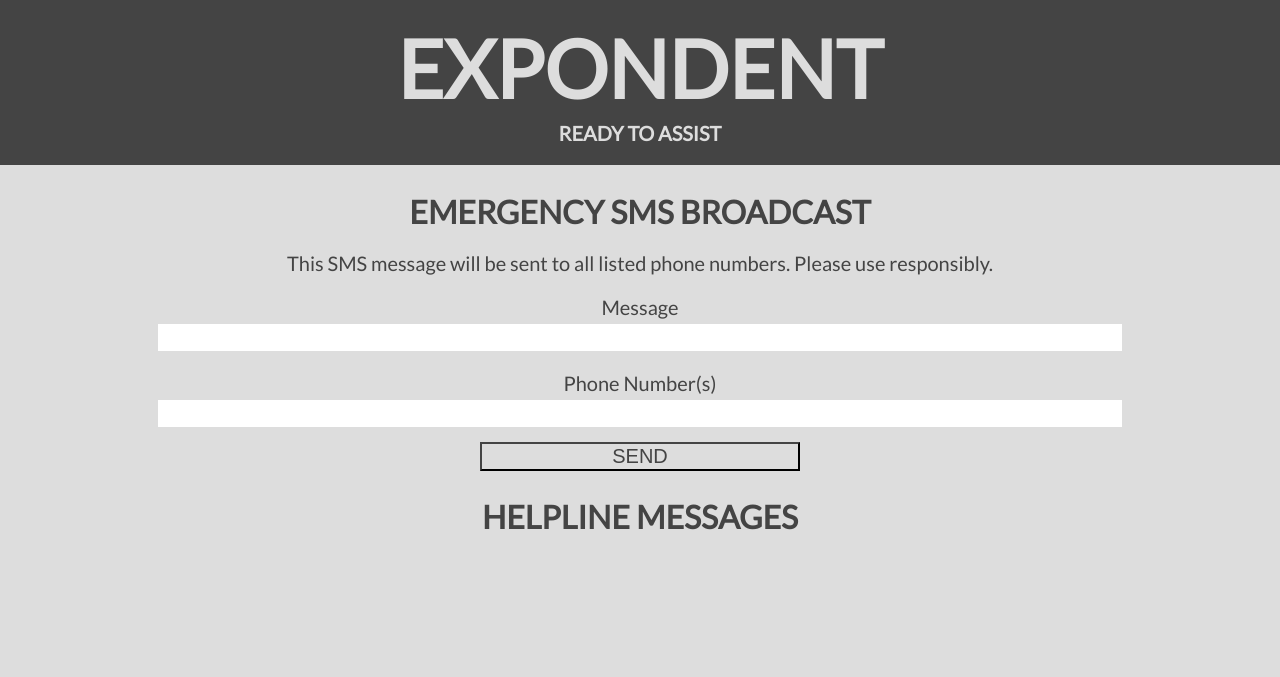
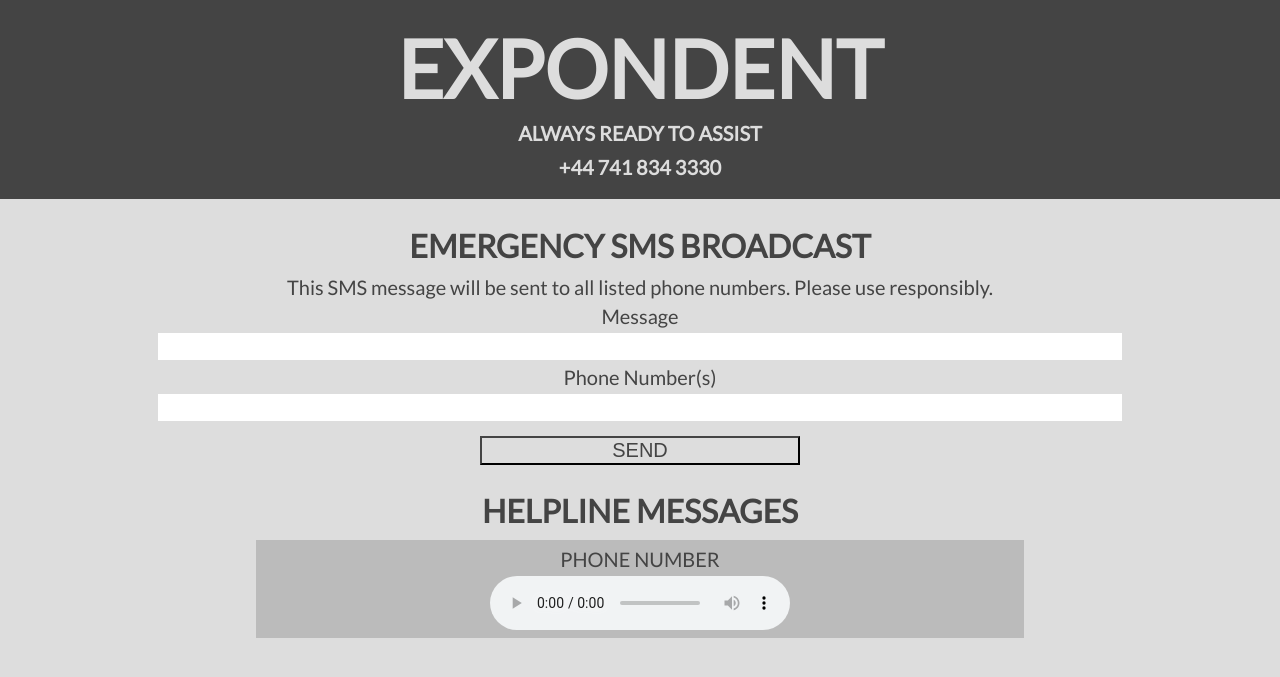
Before and after one commit to phoebexy/expondent, a PHP site: page / in a window 1280 px wide. Shown: the top 677 px of the page. Run offline with PHP 8.4, Linux system fonts and the light colour scheme.

Commit message:
Added frontend audio template

```diff
--- a/css/main.css
+++ b/css/main.css
@@ -24,6 +24,7 @@
 }
 
 p {
+  margin-top: 5px;
   margin-left: 20%;
   margin-right: 20%;
   margin-bottom: 5px;
@@ -71,3 +72,17 @@
 .broadcast_form {
   text-align: center;
 }
+
+.helpline {
+  text-align: center;
+}
+
+.helpline_entry {
+  text-align: center;
+  background-color: #bbbbbb;
+  color: #444444;
+  margin-left: 20%;
+  margin-right: 20%;
+  padding-top: 2px;
+  padding-bottom: 5px;
+}
--- a/index.html
+++ b/index.html
@@ -11,19 +11,27 @@
 
 <div class="header">
 <h1>EXPONDENT</h1>
-<h5>READY TO ASSIST</h5>
+<h5>ALWAYS READY TO ASSIST</h5>
+<h5>+44 741 834 3330</h5>
 </div>
 
+<div class="broadcast">
 <h2>EMERGENCY SMS BROADCAST</h2>
-
 <form action="http://51.15.114.121:1880/form" class="broadcast_form" method="post">
   <p>This SMS message will be sent to all listed phone numbers. Please use responsibly.</p>
   <p>Message</p><input type="text" name="message"><br>
   <p>Phone Number(s)</p><input type="text" name="dest"><br>
   <input class="button" type="submit" value="SEND">
 </form>
+</div>
 
+<div class="helpline">
 <h2>HELPLINE MESSAGES</h2>
+  <div class="helpline_entry">
+    <p>PHONE NUMBER</p>
+    <audio controls><source src="" type="audio/wav">
+  </div>
+</div>
 
 </body>
 </html>
```
